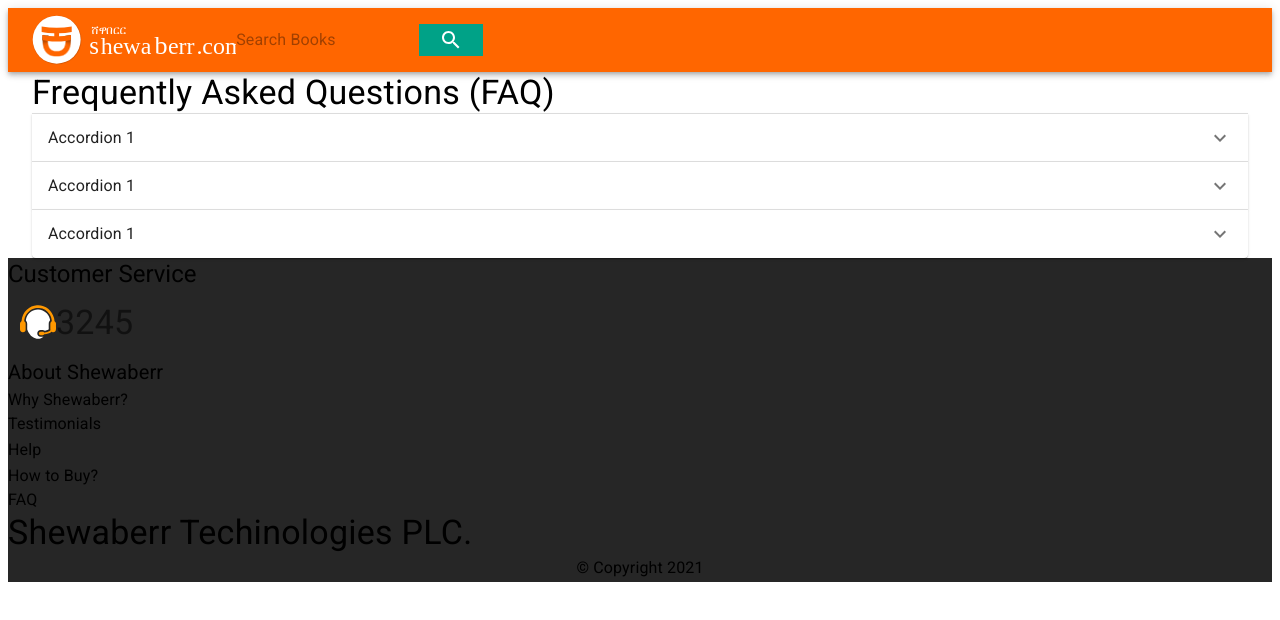
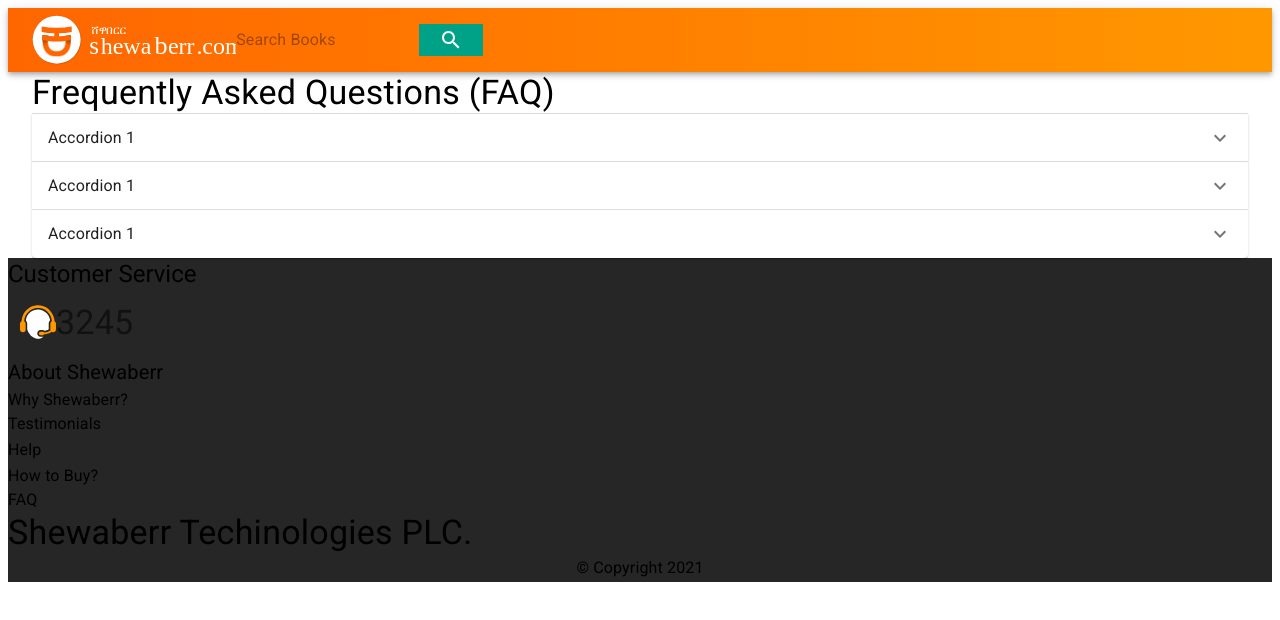
Before and after one commit to HaimanotG/shewaberr-web, a Next.js app: page /faq in a window 1280 px wide. Shown: the top 620 px of the page. Built offline with nearby package versions, Linux system fonts and the light colour scheme.

Commit message:
adding gradiant to navbar

```diff
--- a/components/Navbar.tsx
+++ b/components/Navbar.tsx
@@ -13,7 +13,7 @@
 export const Navbar = () => {
   return (
 		<ThemeProvider theme={OrangeTheme}>
-			<AppBar position="static">
+			<AppBar position="static" style={{background: 'linear-gradient(90deg, #FF6600 0%, #FF9800 100%)'}}>
 				<Toolbar>
 					<ShewaberrFull fill="#fff" />
 					<InputBase
@@ -21,7 +21,7 @@
             className="bg-white ml-28 rounded-tl rounded-bl px-6 py-1 w-3/5"
             inputProps={{ 'aria-label': 'search' }}
           />
-        <Button
+        		<Button
 					type="submit"
 					className="h-10 rounded-tr rounded-br"
 					style={{borderRadius: '0'}}
```
